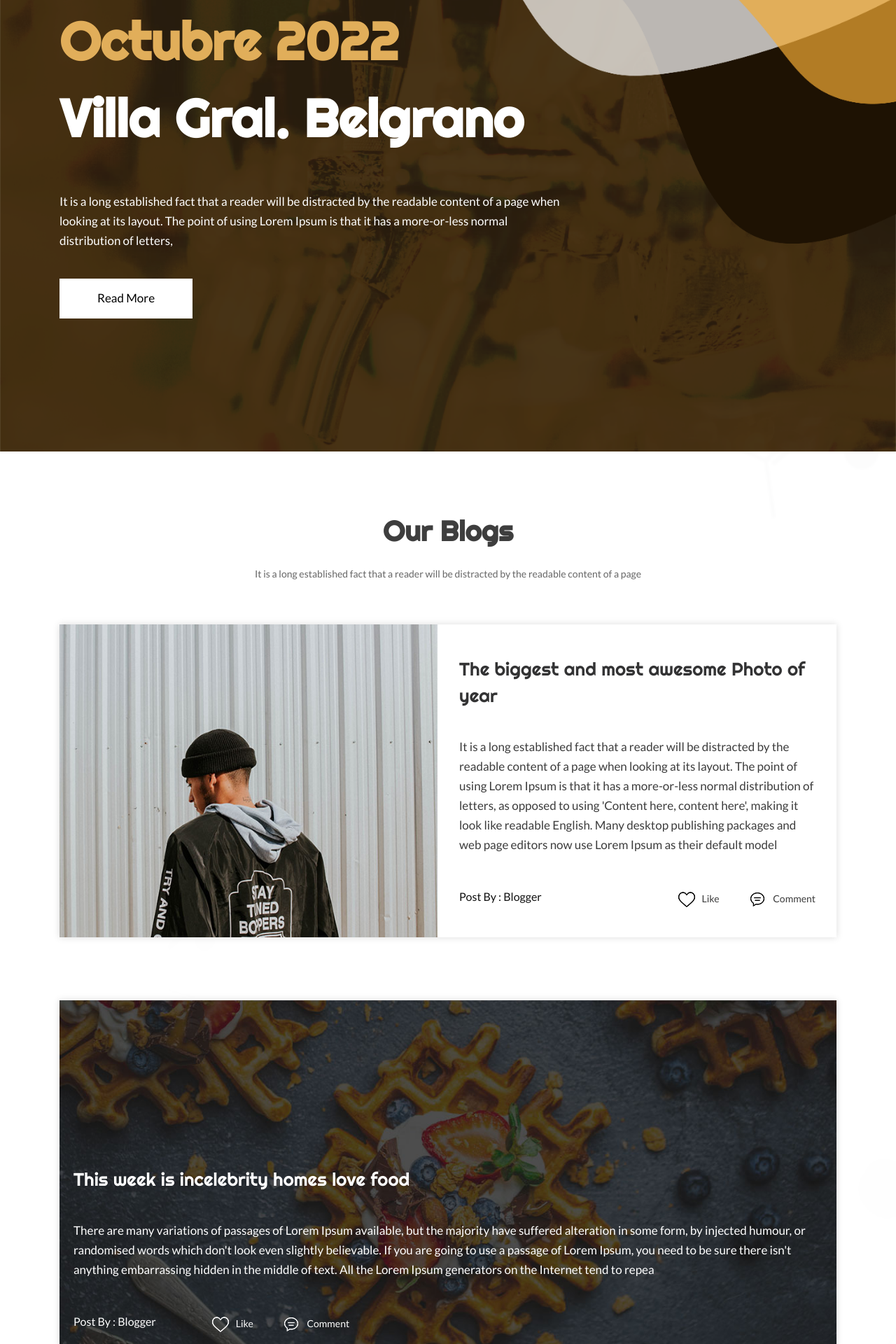
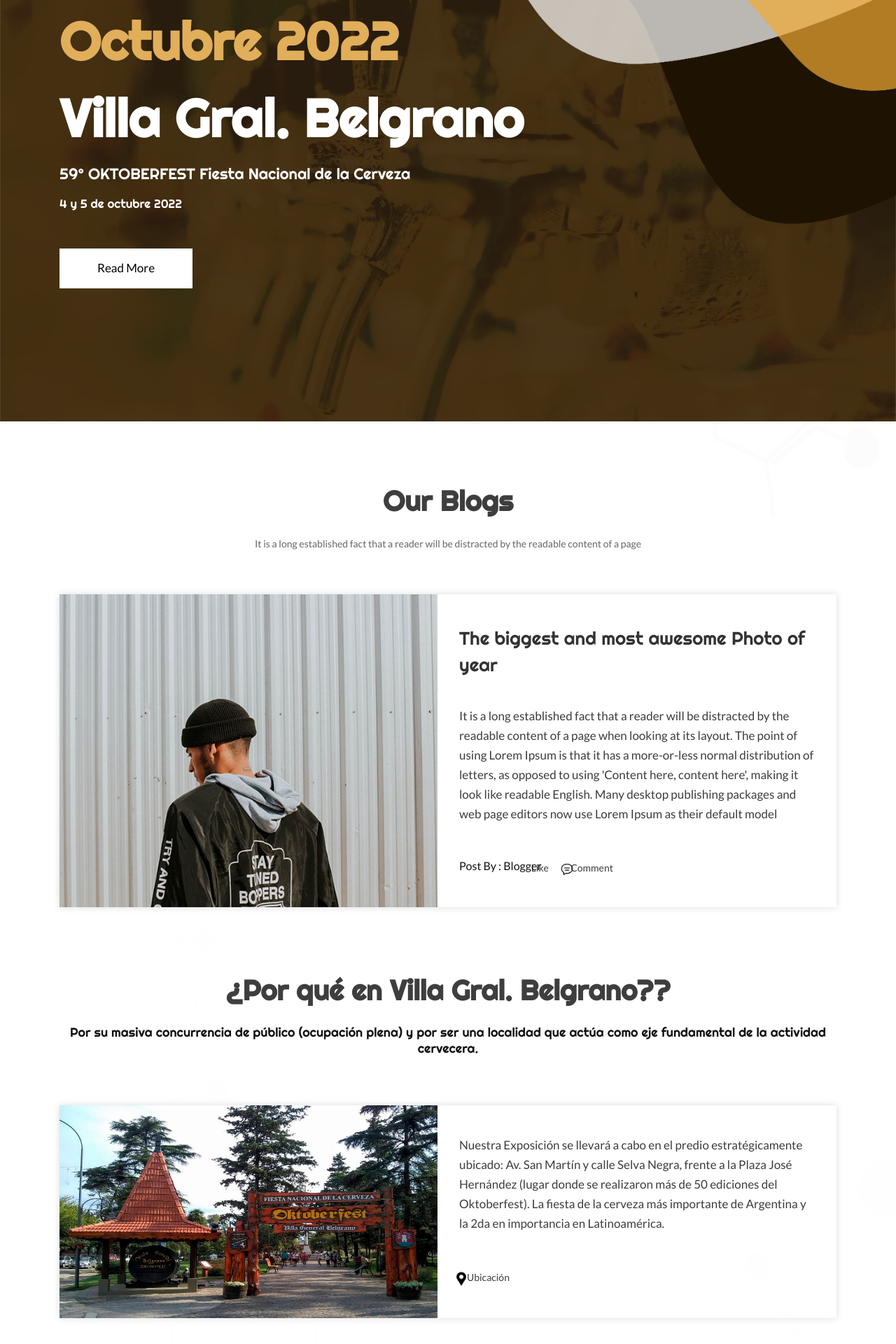
Before and after one commit to tatianadelsoglio/expocervecera, a PHP site: page / in a window 1280 px wide. Shown: the part 240-2160 px from the top of the page at 70% size. Run offline with PHP 8.4, Linux system fonts and the light colour scheme; some libraries are stand-ins or nearby versions; some web fonts are replaced.

Commit message:
segunda sección

```diff
--- a/css/style.css
+++ b/css/style.css
@@ -337,6 +337,14 @@ button {
      text-align: left;
 }
 
+.subtitulo-cabecera{
+     color: #fff;
+}
+
+.subtitulo-p{
+     margin-top: -25px;
+}
+
 .text-bg h1 {
      color: #e1ae5a;
      /* color: #02fee5; */
@@ -365,7 +373,7 @@ button {
 }
 
 .text-bg a:hover {
-     background-color: #02fee5;
+     background-color: #e1ae5a;
      color: #000;
      transition: ease-in all 0.5s;
      border-radius: 26px;
@@ -408,10 +416,10 @@ button {
 .awesome {padding-bottom:40px; font-size: 26px; line-height: 38px; color:#333334; }
 .our_text_box p {padding-bottom: 50px; color: #3c3c3c; display: inline-block; }
 .flot_left1 {float: left; padding: 0;}
-ul.like {float: right;}
+/* ul.like {float: right;} */
 ul.like li {display: inline-block;}
 ul.like li a {display: inline-block; color: #3c3c3c;}
-ul.like li img {padding: 0px 10px 0px 40px;}
+ul.like li img {padding: 0px 10px 0px 40px; margin-left: -50px; margin-right: -15px;}
 
 /** secend section **/
 
--- a/index.html
+++ b/index.html
@@ -1,35 +1,41 @@
-
-
 <!DOCTYPE html>
 <html lang="en">
   <head>
     <!-- basic -->
-      <meta charset="utf-8">
-      <meta http-equiv="X-UA-Compatible" content="IE=edge">
+    <meta charset="utf-8" />
+    <meta http-equiv="X-UA-Compatible" content="IE=edge" />
     <!-- mobile metas -->
-      <meta name="viewport" content="width=device-width, initial-scale=1">
-      <meta name="viewport" content="initial-scale=1, maximum-scale=1">
+    <meta name="viewport" content="width=device-width, initial-scale=1" />
+    <meta name="viewport" content="initial-scale=1, maximum-scale=1" />
     <!-- site metas -->
     <title>ExpoCervecera</title>
-      <meta name="keywords" content="">
-      <meta name="description" content="">
-      <meta name="author" content="">
+    <meta name="keywords" content="" />
+    <meta name="description" content="" />
+    <meta name="author" content="" />
     <!-- bootstrap css -->
-      <link rel="stylesheet" href="css/bootstrap.min.css">
+    <link rel="stylesheet" href="css/bootstrap.min.css" />
     <!-- style css -->
-      <link rel="stylesheet" href="css/style.css">
+    <link rel="stylesheet" href="css/style.css" />
     <!-- Responsive-->
-      <link rel="stylesheet" href="css/responsive.css">
+    <link rel="stylesheet" href="css/responsive.css" />
     <!-- fevicon -->
     <link rel="icon" href="images/fevicon.png" type="image/gif" />
     <!-- Scrollbar Custom CSS -->
-      <link rel="stylesheet" href="css/jquery.mCustomScrollbar.min.css">
+    <link rel="stylesheet" href="css/jquery.mCustomScrollbar.min.css" />
     <!-- Tweaks for older IEs-->
-      <link rel="stylesheet" href="https://netdna.bootstrapcdn.com/font-awesome/4.0.3/css/font-awesome.css">
-      <link rel="stylesheet" href="https://cdnjs.cloudflare.com/ajax/libs/fancybox/2.1.5/jquery.fancybox.min.css" media="screen">
+    <link
+      rel="stylesheet"
+      href="https://netdna.bootstrapcdn.com/font-awesome/4.0.3/css/font-awesome.css"
+    />
+    <link
+      rel="stylesheet"
+      href="https://cdnjs.cloudflare.com/ajax/libs/fancybox/2.1.5/jquery.fancybox.min.css"
+      media="screen"
+    />
     <!--[if lt IE 9]>
       <script src="https://oss.maxcdn.com/html5shiv/3.7.3/html5shiv.min.js"></script>
-      <script src="https://oss.maxcdn.com/respond/1.4.2/respond.min.js"></script><![endif]-->
+      <script src="https://oss.maxcdn.com/respond/1.4.2/respond.min.js"></script
+    ><![endif]-->
   </head>
   <!-- body -->
   <body class="main-layout">
@@ -41,7 +47,7 @@
     <!-- header -->
     <header>
       <!-- header inner -->
-         <div  class="head_top">
+      <div class="head_top">
         <div class="header">
           <div class="container-fluid">
             <div class="row">
@@ -49,20 +55,30 @@
                 <div class="full">
                   <div class="center-desk">
                     <div class="logo">
-                                 <a href="index.html"><img src="images/logoexpocervecera.jpg" alt="#" /></a>
+                      <a href="index.html"
+                        ><img src="images/logoexpocervecera.jpg" alt="#"
+                      /></a>
                     </div>
                   </div>
                 </div>
               </div>
               <div class="col-xl-9 col-lg-9 col-md-9 col-sm-9">
-                        <nav class="navigation navbar navbar-expand-md navbar-dark ">
-                           <button class="navbar-toggler" type="button" data-toggle="collapse" data-target="#navbarsExample04" aria-controls="navbarsExample04" aria-expanded="false" aria-label="Toggle navigation">
+                <nav class="navigation navbar navbar-expand-md navbar-dark">
+                  <button
+                    class="navbar-toggler"
+                    type="button"
+                    data-toggle="collapse"
+                    data-target="#navbarsExample04"
+                    aria-controls="navbarsExample04"
+                    aria-expanded="false"
+                    aria-label="Toggle navigation"
+                  >
                     <span class="navbar-toggler-icon"></span>
                   </button>
                   <div class="collapse navbar-collapse" id="navbarsExample04">
                     <ul class="navbar-nav mr-auto">
                       <li class="nav-item">
-                                    <a class="nav-link" href="#"> Home  </a>
+                        <a class="nav-link" href="#"> Home </a>
                       </li>
                       <li class="nav-item">
                         <a class="nav-link" href="#mision">Misión</a>
@@ -83,10 +99,16 @@
         <section class="banner_main">
           <div class="container">
             <div class="row d_flex">
-                     <div class=" col-xl-8 col-lg-8 col-md-8 col-12-9">
+              <div class="col-xl-8 col-lg-8 col-md-8 col-12-9">
                 <div class="text-bg">
-                           <h1>Octubre 2022<br> <span class="white1">Villa Gral. Belgrano</span></h1>
-                           <p>It is a long established fact that a reader will be distracted by the readable content of a page when looking at its layout. The point of using Lorem Ipsum is that it has a more-or-less normal distribution of letters,</p>
+                  <h1>
+                    Octubre 2022<br />
+                    <span class="white1">Villa Gral. Belgrano</span>
+                  </h1>
+                  <h2 class="subtitulo-cabecera">
+                    59° OKTOBERFEST Fiesta Nacional de la Cerveza
+                    <p class="subtitulo-p">4 y 5 de octubre 2022</p>
+                  </h2>
                   <a href="#">Read More</a>
                 </div>
               </div>
@@ -108,7 +130,10 @@
           <div class="col-md-12">
             <div class="titlepage">
               <h2>Our Blogs</h2>
-                     <span>It is a long established fact that a reader will be distracted by the readable content of a page </span>
+              <span
+                >It is a long established fact that a reader will be distracted
+                by the readable content of a page
+              </span>
             </div>
           </div>
         </div>
@@ -117,21 +142,39 @@
           <div class="col-md-12">
             <div class="our_two_box">
               <div class="row d_flex">
-
                 <div class="col-xl-6 col-lg-6 col-md-12 col-sm-12">
                   <div class="our_img">
-                              <figure><img src="images/our_img1.jpg" alt="#"/></figure>
+                    <figure><img src="images/our_img1.jpg" alt="#" /></figure>
                   </div>
                 </div>
                 <div class="col-xl-6 col-lg-6 col-md-12 col-sm-12">
                   <div class="our_text_box">
-                              <h3 class="awesome pa_wi">The biggest and most awesome Photo of  year</h3>
-                              <p>It is a long established fact that a reader will be distracted by the readable content of a page when looking at its layout. The point of using Lorem Ipsum is that it has a more-or-less normal distribution of letters, as opposed to using 'Content here, content here', making it look like readable English. Many desktop publishing packages and web page editors now use Lorem Ipsum as their default model </p>
+                    <h3 class="awesome pa_wi">
+                      The biggest and most awesome Photo of year
+                    </h3>
+                    <p>
+                      It is a long established fact that a reader will be
+                      distracted by the readable content of a page when looking
+                      at its layout. The point of using Lorem Ipsum is that it
+                      has a more-or-less normal distribution of letters, as
+                      opposed to using 'Content here, content here', making it
+                      look like readable English. Many desktop publishing
+                      packages and web page editors now use Lorem Ipsum as their
+                      default model
+                    </p>
                     <div class="post_box padding_bottom1">
-                                 <h4 class="flot_left1">Post By : Blogger </h4>
+                      <h4 class="flot_left1">Post By : Blogger</h4>
                       <ul class="like">
-                                    <li><a href="#"><img src="images/like.png" alt="#"/>Like</a></li>
-                                     <li><a href="#"><img src="images/comm.png" alt="#"/>Comment</a></li>
+                        <li>
+                          <a href="#"
+                            ><img src="images/like.png" alt="#" />Like</a
+                          >
+                        </li>
+                        <li>
+                          <a href="#"
+                            ><img src="images/comm.png" alt="#" />Comment</a
+                          >
+                        </li>
                       </ul>
                     </div>
                   </div>
@@ -143,6 +186,71 @@
         <!-- end fist section -->
         <!-- secend section -->
         <div class="row">
+          <div class="col-md-12">
+            <div class="titlepage">
+              <h2>¿Por qué en Villa Gral. Belgrano??</h2>
+              <h3>
+                Por su masiva concurrencia de público (ocupación plena) y por
+                ser una localidad que actúa como eje fundamental de la actividad
+                cervecera.
+              </h3>
+            </div>
+          </div>
+        </div>
+        <div class="row">
+          <div class="col-md-12">
+            <div class="our_two_box">
+              <div class="row d_flex">
+                <div class="col-xl-6 col-lg-6 col-md-12 col-sm-12">
+                  <div class="our_img">
+                    <figure><img src="images/october.jpg" alt="#" /></figure>
+                  </div>
+                </div>
+                <div class="col-xl-6 col-lg-6 col-md-12 col-sm-12">
+                  <div class="our_text_box">
+                    <!-- <h3 class="awesome pa_wi">
+
+                    </h3> -->
+                    <p>
+                      Nuestra Exposición se llevará a cabo en el predio
+                      estratégicamente ubicado: Av. San Martín y calle Selva
+                      Negra, frente a la Plaza José Hernández (lugar donde se
+                      realizaron más de 50 ediciones del Oktoberfest). La fiesta
+                      de la cerveza más importante de Argentina y la 2da en
+                      importancia en Latinoamérica.
+                    </p>
+                    <div class="post_box padding_bottom1">
+                     <!-- <h4 class="flot_left1">Ubicación</h4>
+                      <a href="#"></a> -->
+                      <ul class="like">
+                        <li>
+                          <a href="#"
+                            ><img width="80px" height="80px" src="images/pin.png" alt="#" />Ubicación</a
+                          >
+                        </li>
+                      </ul>
+
+
+                      <!-- <ul class="like">
+                        <li>
+                          <a href="#"
+                            ><img src="images/like.png" alt="#" />Like</a
+                          >
+                        </li>
+                        <li>
+                          <a href="#"
+                            ><img src="images/comm.png" alt="#" />Comment</a
+                          >
+                        </li>
+                      </ul> -->
+                    </div>
+                  </div>
+                </div>
+              </div>
+            </div>
+          </div>
+        </div>
+        <!-- <div class="row">
                <div class="col-md-12">
                   <div class="our_two_box">
                      <div class="row">
@@ -168,49 +276,60 @@
                      </div>
                   </div>
                </div>
-            </div>
+            </div> -->
         <!-- end secend section -->
 
         <!-- three section -->
         <div class="row">
           <div class="col-md-6 padding_bottom2">
             <div class="our_img">
-                              <figure><img src="images/our_img3.jpg" alt="#"/></figure>
+              <figure><img src="images/our_img3.jpg" alt="#" /></figure>
             </div>
             <div class="our_text_box three_box">
-
-
               <div class="post_box d_flex padding_top3">
                 <h3 class="awesome padding_flot">Chad-Montano</h3>
-                                 <h4 class="flot_left1">Post By : Blogger </h4>
+                <h4 class="flot_left1">Post By : Blogger</h4>
                 <ul class="like padding_left2">
-                                    <li><a href="#"><img src="images/like.png" alt="#"/>Like</a></li>
-                                     <li><a href="#"><img src="images/comm.png" alt="#"/>Comment</a></li>
+                  <li>
+                    <a href="#"><img src="images/like.png" alt="#" />Like</a>
+                  </li>
+                  <li>
+                    <a href="#"><img src="images/comm.png" alt="#" />Comment</a>
+                  </li>
                 </ul>
               </div>
-                              <p>ipsum dolor sit amet, consectetur adipiscing elit, sed do eiusmod tempor incididunt ut labore et dolore magna aliqua. Ut enim ad minimquis nostrud exercitation ullamco laboris </p>
+              <p>
+                ipsum dolor sit amet, consectetur adipiscing elit, sed do
+                eiusmod tempor incididunt ut labore et dolore magna aliqua. Ut
+                enim ad minimquis nostrud exercitation ullamco laboris
+              </p>
             </div>
           </div>
           <div class="col-md-6">
             <div class="our_img">
-                              <figure><img src="images/our_img4.jpg" alt="#"/></figure>
+              <figure><img src="images/our_img4.jpg" alt="#" /></figure>
             </div>
             <div class="our_text_box three_box">
-
-
               <div class="post_box d_flex padding_top3">
-                                  <h3 class="awesome padding_flot">Amezing  Place</h3>
-                                 <h4 class="flot_left1">Post By : Blogger </h4>
+                <h3 class="awesome padding_flot">Amezing Place</h3>
+                <h4 class="flot_left1">Post By : Blogger</h4>
                 <ul class="like padding_left2">
-                                    <li><a href="#"><img src="images/like.png" alt="#"/>Like</a></li>
-                                     <li><a href="#"><img src="images/comm.png" alt="#"/>Comment</a></li>
+                  <li>
+                    <a href="#"><img src="images/like.png" alt="#" />Like</a>
+                  </li>
+                  <li>
+                    <a href="#"><img src="images/comm.png" alt="#" />Comment</a>
+                  </li>
                 </ul>
               </div>
-                              <p>ipsum dolor sit amet, consectetur adipiscing elit, sed do eiusmod tempor incididunt ut labore et dolore magna aliqua. Ut enim ad minimquis nostrud exercitation ullamco laboris </p>
+              <p>
+                ipsum dolor sit amet, consectetur adipiscing elit, sed do
+                eiusmod tempor incididunt ut labore et dolore magna aliqua. Ut
+                enim ad minimquis nostrud exercitation ullamco laboris
+              </p>
             </div>
           </div>
         </div>
-
 
         <!-- end three section -->
 
@@ -221,18 +340,35 @@
               <div class="row d_flex">
                 <div class="col-xl-6 col-lg-6 col-md-12 col-sm-12">
                   <div class="our_img">
-                              <figure><img src="images/our_img5.jpg" alt="#"/></figure>
+                    <figure><img src="images/our_img5.jpg" alt="#" /></figure>
                   </div>
                 </div>
                 <div class="col-xl-6 col-lg-6 col-md-12 col-sm-12">
                   <div class="our_text_box">
-                              <h3 class="awesome pa_wi">Our food Quick is comment </h3>
-                              <p>ipsum dolor sit amet, consectetur adipiscing elit, sed do eiusmod tempor incididunt ut labore et dolore magna aliqua. Ut enim ad minim veniam, quis nostrud exercitation ullamco laboris nisi ut aliquip ex ea commodo consequat. Duis aute irure dolor in reprehenderit in voluptate velit esse cillum dolore eu fugiat nulla pariatur. Excepteur sint occaecat cupidatat non proident, sunt in culpa qui officia deserunt mollit anim id </p>
+                    <h3 class="awesome pa_wi">Our food Quick is comment</h3>
+                    <p>
+                      ipsum dolor sit amet, consectetur adipiscing elit, sed do
+                      eiusmod tempor incididunt ut labore et dolore magna
+                      aliqua. Ut enim ad minim veniam, quis nostrud exercitation
+                      ullamco laboris nisi ut aliquip ex ea commodo consequat.
+                      Duis aute irure dolor in reprehenderit in voluptate velit
+                      esse cillum dolore eu fugiat nulla pariatur. Excepteur
+                      sint occaecat cupidatat non proident, sunt in culpa qui
+                      officia deserunt mollit anim id
+                    </p>
                     <div class="post_box padding_bottom1">
-                                 <h4 class="flot_left1">Post By : Blogger </h4>
+                      <h4 class="flot_left1">Post By : Blogger</h4>
                       <ul class="like">
-                                    <li><a href="#"><img src="images/like.png" alt="#"/>Like</a></li>
-                                     <li><a href="#"><img src="images/comm.png" alt="#"/>Comment</a></li>
+                        <li>
+                          <a href="#"
+                            ><img src="images/like.png" alt="#" />Like</a
+                          >
+                        </li>
+                        <li>
+                          <a href="#"
+                            ><img src="images/comm.png" alt="#" />Comment</a
+                          >
+                        </li>
                       </ul>
                     </div>
                   </div>
@@ -242,15 +378,12 @@
           </div>
         </div>
         <!-- end for section -->
-
-
       </div>
     </div>
     <!-- end blog_main -->
 
     <!-- Testimonial -->
     <div class="section">
-
       <div id="" class="Testimonial">
         <div class="container">
           <div class="row">
@@ -263,14 +396,19 @@
           <div class="row d_flex">
             <div class="col-md-3">
               <div class="Testimonial_box">
-                        <i><img src="images/plan1.png" alt="#"/></i>
+                <i><img src="images/plan1.png" alt="#" /></i>
               </div>
             </div>
             <div class="col-md-9">
               <div class="Testimonial_box">
                 <h4>will smithe</h4>
-                        <p>Tof Lorem Ipsum, you need to be There are many variations of passages of Lorem Ipsum available, but the majority have suffered alteration in some form, by injected humour, or randomised words which don't look even slightly believable. If you are going to use a pass
-                        <br>
+                <p>
+                  Tof Lorem Ipsum, you need to be There are many variations of
+                  passages of Lorem Ipsum available, but the majority have
+                  suffered alteration in some form, by injected humour, or
+                  randomised words which don't look even slightly believable. If
+                  you are going to use a pass
+                  <br />
                   age of Lorem Ipsum, you need to be
                 </p>
               </div>
@@ -295,20 +433,40 @@
       </div>
       <div class="container">
         <div class="row">
-               <div class="col-md-12 ">
-                  <form class="main_form ">
+          <div class="col-md-12">
+            <form class="main_form">
               <div class="row">
-                        <div class="col-md-12 ">
-                           <input class="form_contril" placeholder="Nombre " type="text" name="Name ">
+                <div class="col-md-12">
+                  <input
+                    class="form_contril"
+                    placeholder="Nombre "
+                    type="text"
+                    name="Name "
+                  />
                 </div>
                 <div class="col-md-12">
-                           <input class="form_contril" placeholder="Número de Teléfono" type="text" name=" Phone Number">
+                  <input
+                    class="form_contril"
+                    placeholder="Número de Teléfono"
+                    type="text"
+                    name=" Phone Number"
+                  />
                 </div>
                 <div class="col-md-12">
-                           <input class="form_contril" placeholder="Email" type="text" name="Email">
+                  <input
+                    class="form_contril"
+                    placeholder="Email"
+                    type="text"
+                    name="Email"
+                  />
                 </div>
                 <div class="col-md-12">
-                           <textarea class="textarea" placeholder="Comentario" type="text" name="Message"></textarea>
+                  <textarea
+                    class="textarea"
+                    placeholder="Comentario"
+                    type="text"
+                    name="Message"
+                  ></textarea>
                 </div>
                 <div class="col-sm-12">
                   <button class="send_btn">Enviar</button>
@@ -325,16 +483,24 @@
       <div class="footer">
         <div class="container">
           <div class="row">
-                  <div class="col-md-12 ">
+            <div class="col-md-12">
               <div class="cont">
-                        <h3> <strong class="multi">Siguenos en nuestro instagram</strong><br>
+                <h3>
+                  <strong class="multi">Siguenos en nuestro instagram</strong
+                  ><br />
                   @expocervecera
                 </h3>
               </div>
             </div>
             <div class="col-md-12">
               <ul class="social_icon">
-                        <li><a href="https://www.instagram.com/expocervecera/" target="_blank"><i class="fa fa-instagram" aria-hidden="true"></i></a></li>
+                <li>
+                  <a
+                    href="https://www.instagram.com/expocervecera/"
+                    target="_blank"
+                    ><i class="fa fa-instagram" aria-hidden="true"></i
+                  ></a>
+                </li>
                 <!-- <li><a href="#"><i class="fa fa-twitter" aria-hidden="true"></i></i></a></li>
                         <li><a href="#"><i class="fa fa-linkedin" aria-hidden="true"></i></i></a></li> -->
               </ul>
```
Also changed, not shown: images/bg_inicio.jpg (added), images/icono-ubicacion.jpg (added), images/october.jpg (added), images/pin.png (added). Lines whose indentation alone changed are shown as unchanged.
